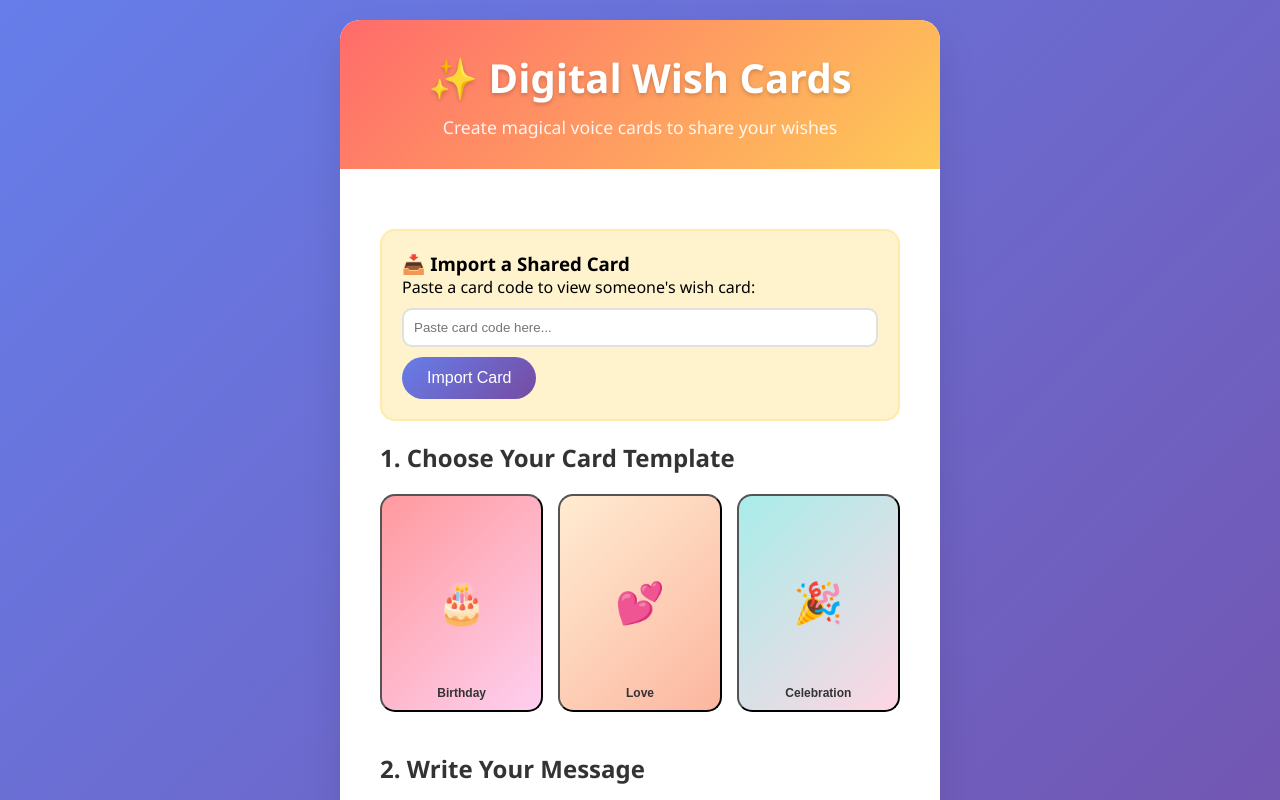
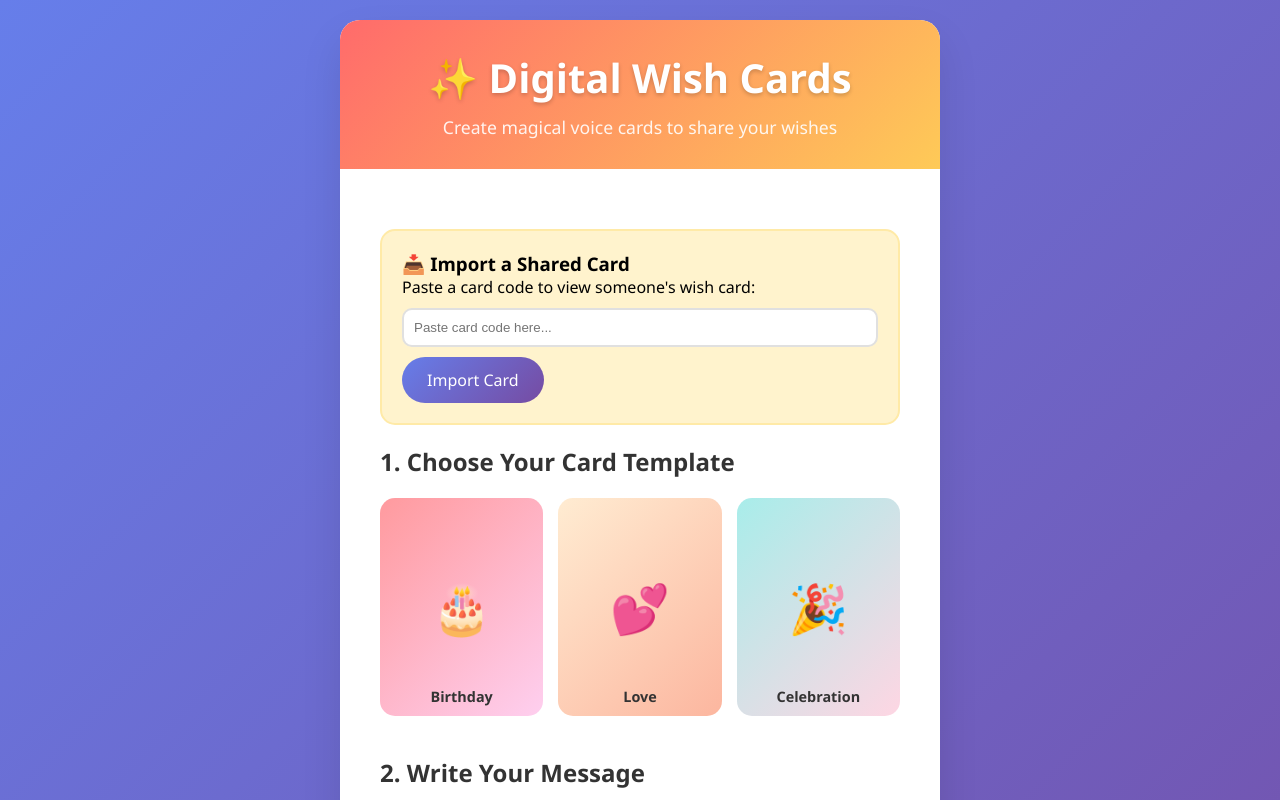
Before and after one commit to e-goat/svelte-wish-gen, a SvelteKit app: page / in a window 1280 px wide. Shown: the top 800 px of the page. Built offline with nearby package versions, Linux system fonts and the light colour scheme.

Commit message:
Remove default buttons stylization

```diff
--- a/static/styles/global.css
+++ b/static/styles/global.css
@@ -12,6 +12,16 @@ body {
     justify-content: center;
     align-items: center;
     padding: 20px;
+}
+
+button, input[type="submit"], input[type="reset"] {
+	background: none;
+	color: inherit;
+	border: none;
+	padding: 0;
+	font: inherit;
+	cursor: pointer;
+	outline: inherit;
 }
 
 .app-container {
```
